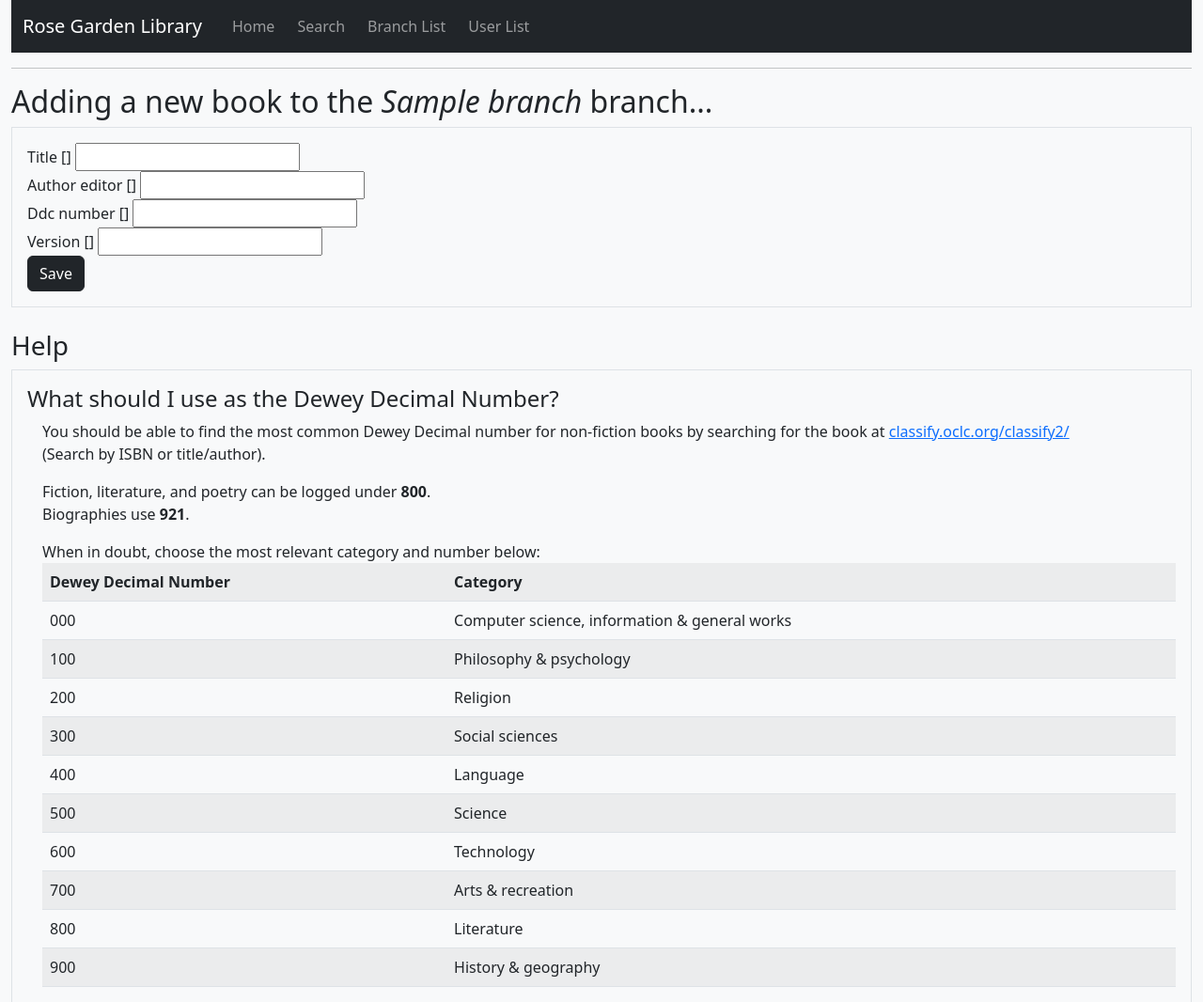
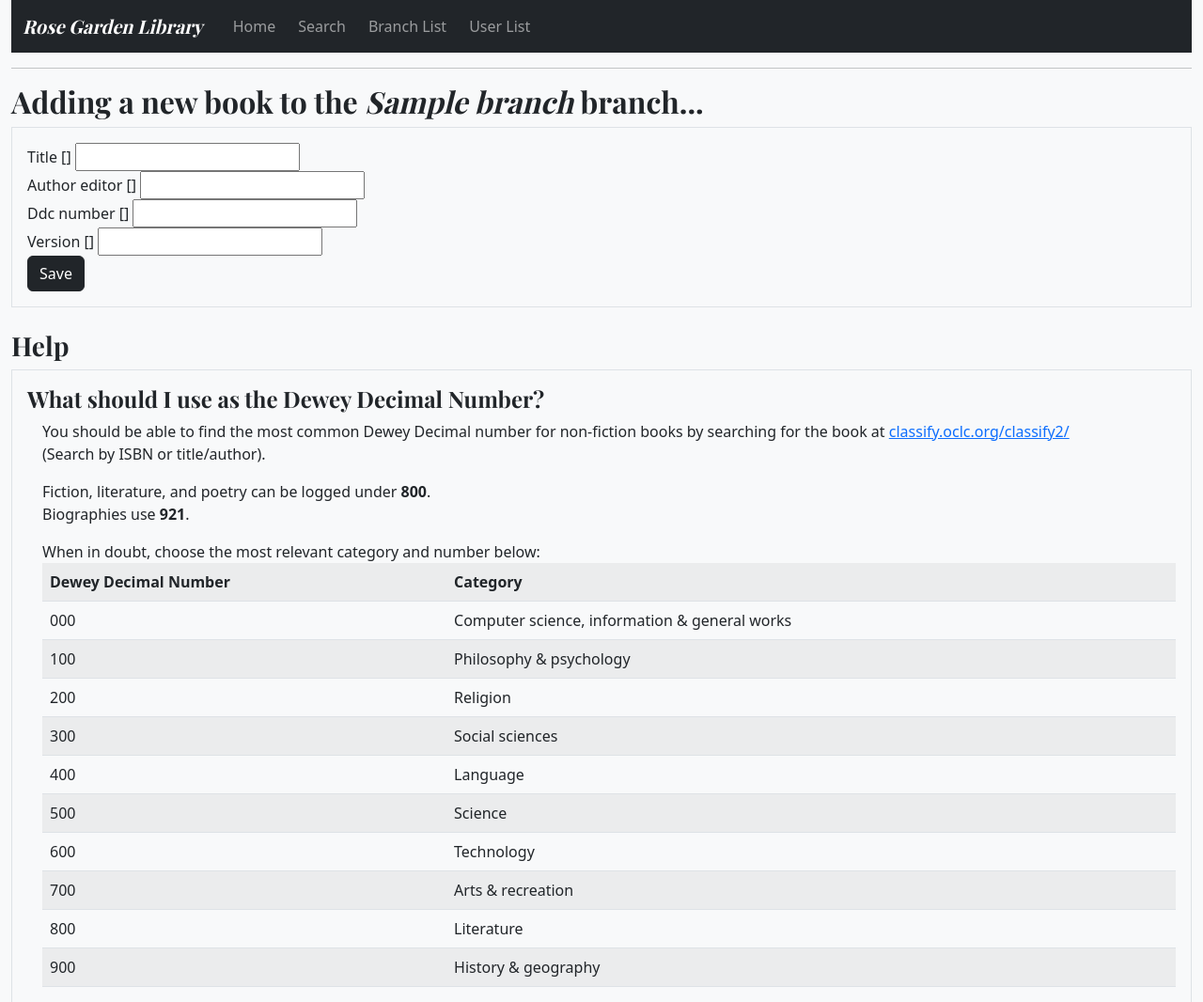
Before and after one commit to orbnose/rose-garden, a Django app: template rosegarden/templates/rosegarden/bookAdd.html in a window 1280 px wide. Shown: the top 1066 px of the page at 94% size. Run offline with Django 3.2, Linux system fonts and the light colour scheme; the template is opened without the code that fills it: most values are stand-ins (such as "Sample title", 1, 10 or a date in 2020); form fields are guessed from the names that the template uses.

Commit message:
Playfair font inclusion

```diff
--- a/rosegarden/static/rosegarden/style.css
+++ b/rosegarden/static/rosegarden/style.css
@@ -1,3 +1,7 @@
-body {
-    background: rgb(56, 15, 168);
+.playfairfont {
+    font-family: 'Playfair Display';
 }
+
+h1, h2, h3, h4, h5 {
+    font-family: 'Playfair Display';
+}
--- a/rosegarden/templates/rosegarden/baseTemplate.html
+++ b/rosegarden/templates/rosegarden/baseTemplate.html
@@ -5,6 +5,10 @@
         <meta name="viewport" content="width=device-width, initial-scale=1">
         <title>{% block title %}Rose Garden Template{% endblock %}</title>
         <link href="https://cdn.jsdelivr.net/npm/bootstrap@5.2.1/dist/css/bootstrap.min.css" rel="stylesheet" integrity="sha384-iYQeCzEYFbKjA/T2uDLTpkwGzCiq6soy8tYaI1GyVh/UjpbCx/TYkiZhlZB6+fzT" crossorigin="anonymous">
+
+        <link rel="preconnect" href="https://fonts.googleapis.com">
+        <link rel="preconnect" href="https://fonts.gstatic.com" crossorigin>
+        <link href="https://fonts.googleapis.com/css2?family=Playfair+Display:wght@700&display=swap" rel="stylesheet">
 
         {% load static %}
         <link rel="stylesheet" href="{% static 'rosegarden/style.css' %}">
@@ -27,7 +31,7 @@
                 <nav class="navbar navbar-expand-lg navbar-dark bg-dark">
                     <div class="container-fluid">
 
-                        <a class="navbar-brand" href="#">Rose Garden Library</a>
+                        <a class="navbar-brand playfairfont" href="#"><i>Rose Garden Library</i></a>
 
                         <button class="navbar-toggler" type="button" data-bs-toggle="collapse" data-bs-target="#navbarNavDropdown" aria-controls="navbarNavDropdown" aria-expanded="false" aria-label="Toggle navigation">
                             <span class="navbar-toggler-icon"></span>
```
Also changed, not shown: rosegarden/views.py (+5 -3 lines).
